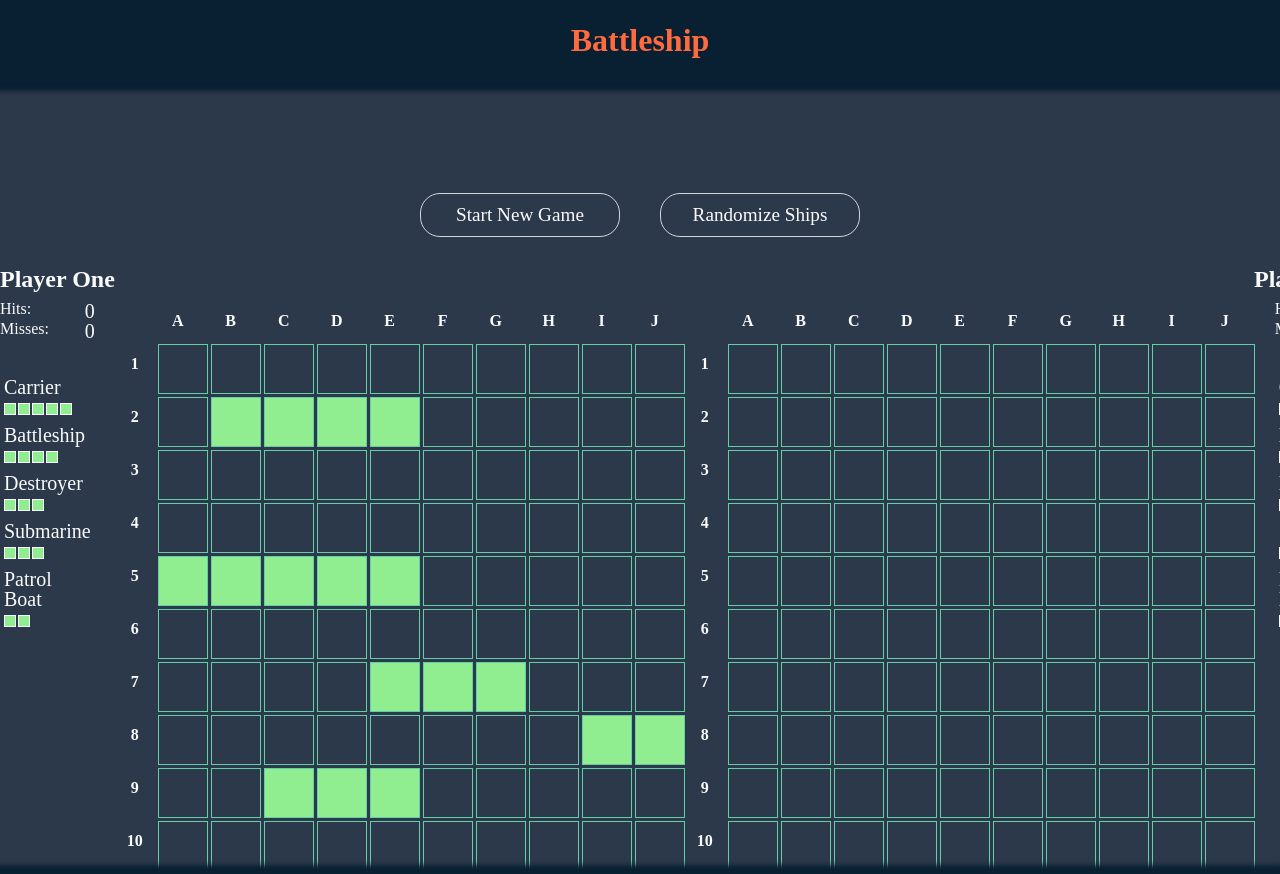
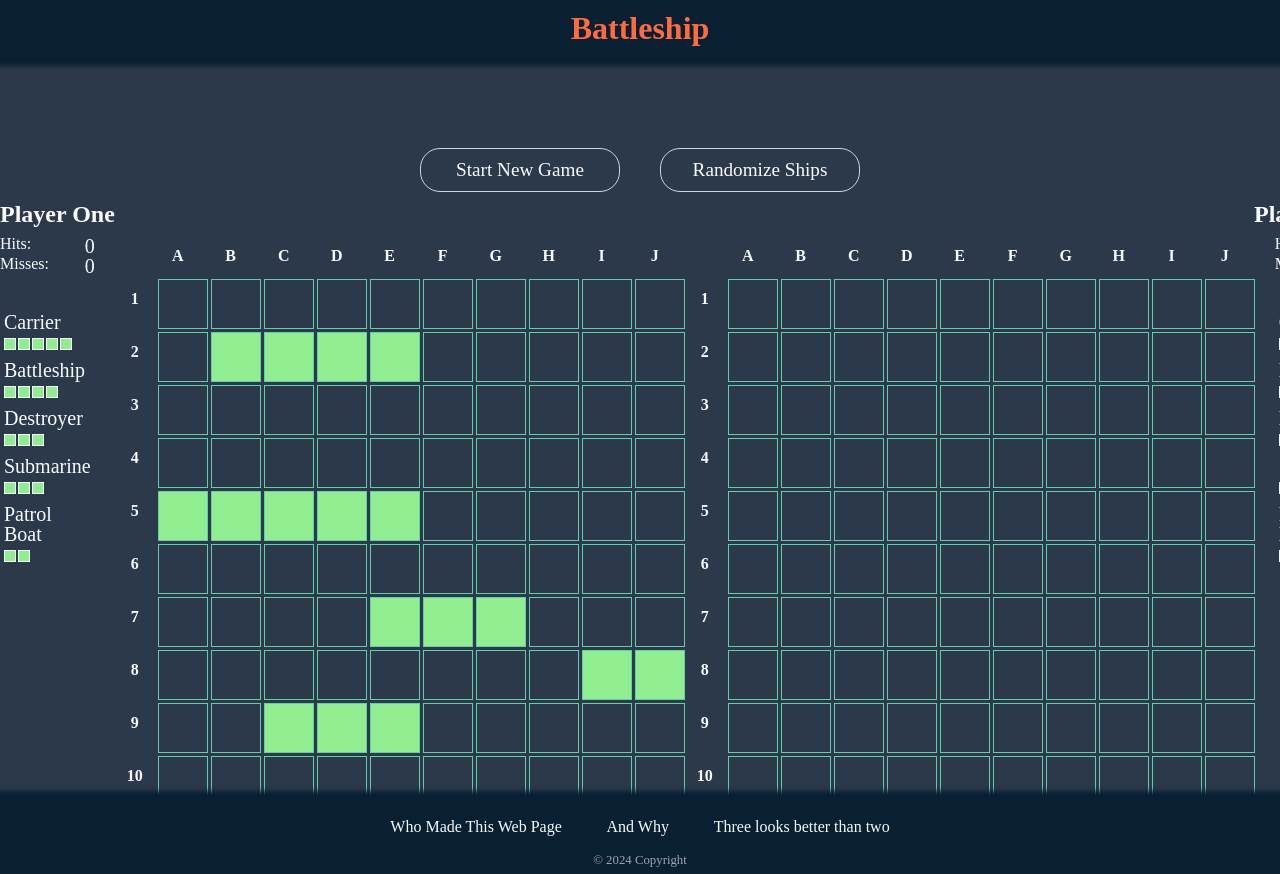
Before and after one commit to ExtF8/projectBattleship, a website with bundled scripts: page index.html in a window 1280 px wide. Shown: the top 874 px of the page. Built offline with nearby package versions, Linux system fonts and the light colour scheme.

Commit message:
Fixed layout issues

```diff
--- a/styles/style.css
+++ b/styles/style.css
@@ -34,14 +34,14 @@ header {
     position: relative;
     box-shadow: 0px 5px 5px 6px var(--dark);
     background-color: var(--dark);
-    height: 80px;
+    height: 55px;
     color: var(--accent);
 }
 
 #content {
     display: flex;
     flex-direction: column;
-    min-height: 100vh;
+    min-height: 86vh;
     padding-top: 1vw;
     background-color: var(--medium);
 }
@@ -72,7 +72,6 @@ header {
 
 .button-container {
     display: flex;
-    margin: 20px;
     justify-content: center;
 }
 
@@ -185,7 +184,7 @@ header {
 }
 
 .winner {
-    font-size: 48px;
+    font-size: 33px;
     height: 80px;
     display: flex;
     align-items: center;
```
